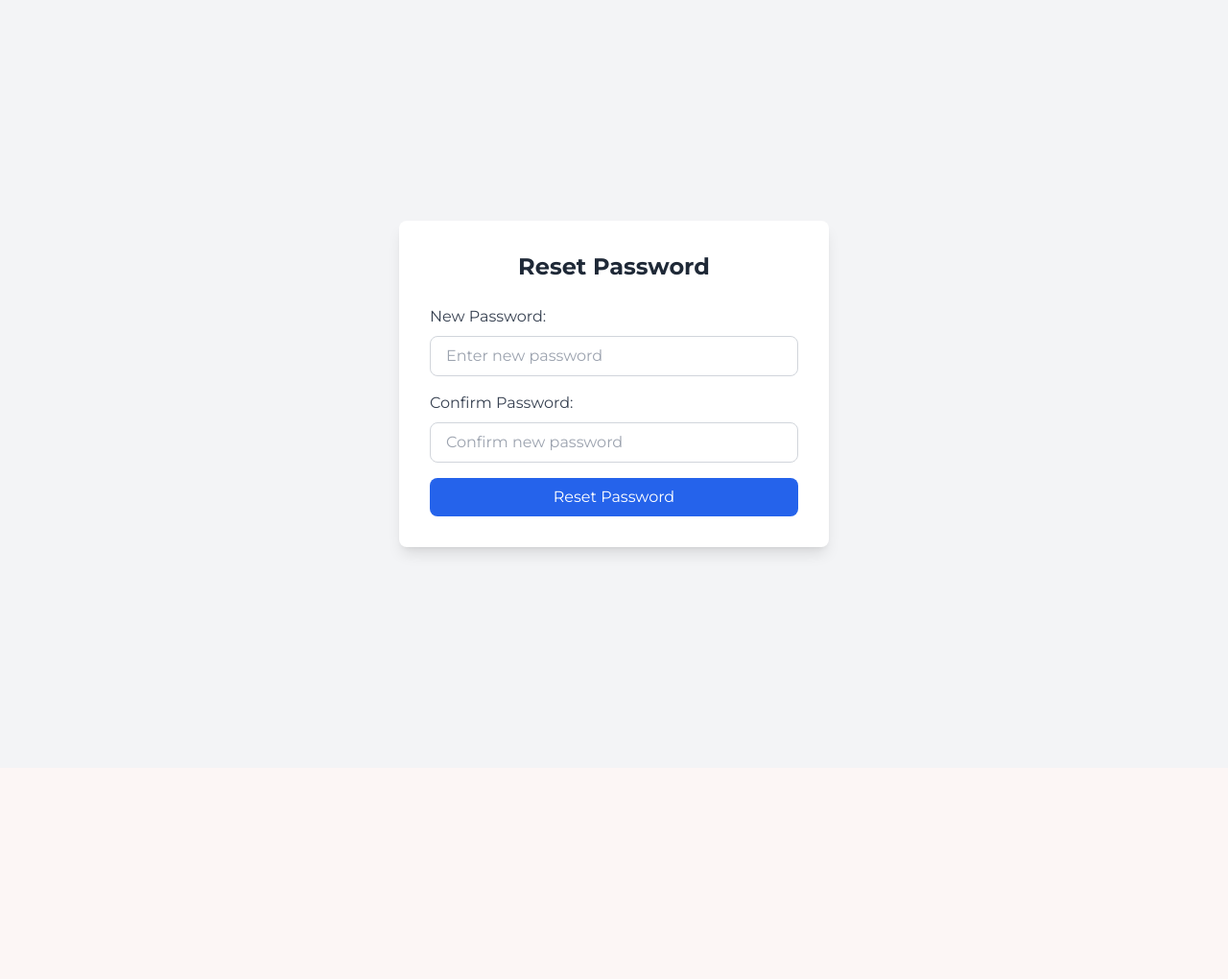
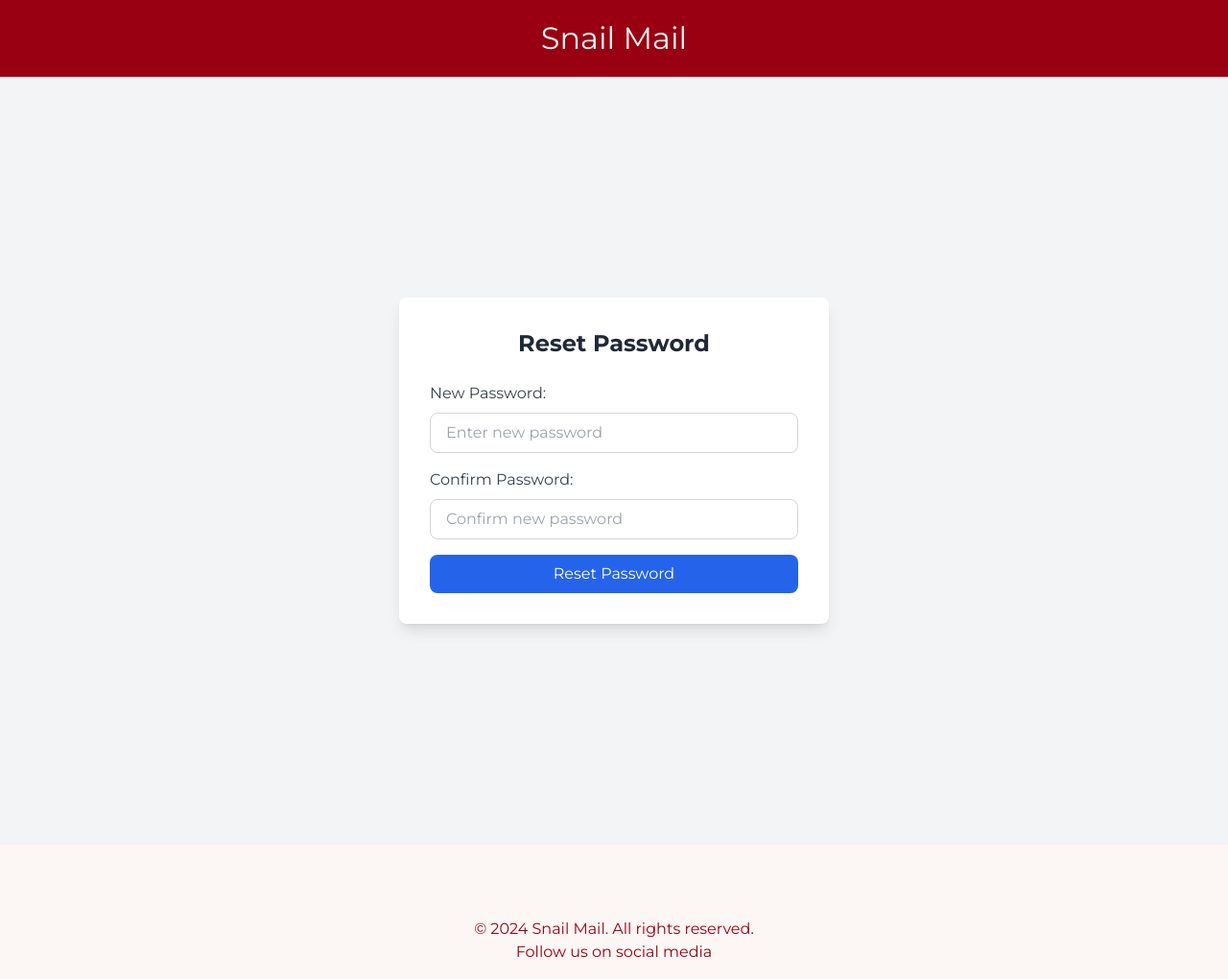
Before and after one commit to moshrx/SubscriptionSystem, a React (Create React App) app in the folder frontend/: page /reset-password/1 in a window 1280 px wide. Shown: the whole page at 96% size. Before the commit the page ends 800 px from the top, so only its background shows below. Built offline with nearby package versions, Linux system fonts and the light colour scheme.

Commit message:
added header footer

```diff
--- a/frontend/package.json
+++ b/frontend/package.json
@@ -9,6 +9,7 @@
     "axios": "^1.7.7",
     "react": "^18.3.1",
     "react-dom": "^18.3.1",
+    "react-icons": "^5.3.0",
     "react-router-dom": "^6.26.2",
     "react-scripts": "5.0.1",
     "web-vitals": "^2.1.4"
--- a/frontend/src/App.js
+++ b/frontend/src/App.js
@@ -3,6 +3,8 @@ import { BrowserRouter as Router, Route, Routes, Navigate } from 'react-router-d
 import Login from './components/Login';
 import Register from './components/Register';
 import Dashboard from './components/Dashboard';
+import Header from './components/Header'; // Import the Header component
+import Footer from './components/Footer'; // Import the Footer component
 import './App.css'; // Import the CSS file
 import ForgotPassword from './components/ForgotPassword';
 import ResetPasswordForm from './components/ResetPasswordForm';
@@ -21,6 +23,12 @@ const App = () => {
 
     return (
         <Router>
+            <div>
+                {/* Render Header */}
+                <Header />
+
+                {/* Main content */}
+                <div style={{ paddingBottom: '60px' }}> {/* Add bottom padding to avoid content overlap with footer */}
                     <Routes>
                         <Route path="/login" element={<Login setAuth={setAuth} />} />
                         <Route path="/register" element={<Register />} />
@@ -36,6 +44,11 @@ const App = () => {
                         {/* Redirect to login if accessing root path */}
                         <Route path="/" element={<Navigate to="/login" />} />
                     </Routes>
+                </div>
+
+                {/* Render Footer */}
+                <Footer />
+            </div>
         </Router>
     );
 };
--- /dev/null
+++ b/frontend/src/components/Footer.js
@@ -0,0 +1,20 @@
+import React from 'react';
+
+const Footer = () => {
+    return (
+        <footer
+            style={{
+                backgroundColor: '#FCF6F5', // Dark Red color
+                color: '#990011', // Light color for the text
+                padding: '1rem',
+                textAlign: 'center',
+                marginTop: 'auto'  // Ensure the footer is on top of other content
+            }}
+        >
+            <p style={{ margin: 0 }}>© {new Date().getFullYear()} Snail Mail. All rights reserved.</p>
+            <p style={{ margin: 0 }}>Follow us on social media</p>
+        </footer>
+    );
+};
+
+export default Footer;
--- /dev/null
+++ b/frontend/src/components/Header.js
@@ -0,0 +1,18 @@
+import React from 'react';
+
+const Header = () => {
+    return (
+        <header
+            style={{
+                backgroundColor: '#990011', // Dark Red
+                color: '#FCF6F5', // Light Color
+                padding: '1rem',
+                textAlign: 'center',
+            }}
+        >
+            <h1 style={{ margin: 0, fontSize: '2rem' }}>Snail Mail</h1>
+        </header>
+    );
+};
+
+export default Header;
--- a/frontend/src/styles/styles.css
+++ b/frontend/src/styles/styles.css
@@ -169,3 +169,55 @@ body {
   .logout-button svg {
     margin-right: 8px; /* Space between icon and text */
   }
+
+
+    /* Footer styles */
+.footer {
+  background-color: #990011; /* Deep red background */
+  color: #FCF6F5; /* Light pink text */
+  padding: 20px;
+  text-align: center;
+  position: fixed;
+  bottom: 0;
+  width: 100%;
+}
+
+.footer-container {
+  display: flex;
+  justify-content: space-between;
+  align-items: center;
+  flex-wrap: wrap;
+}
+
+.footer-info {
+  margin: 10px 0;
+}
+
+.footer-info a {
+  color: #FCF6F5; /* Light pink for links */
+  text-decoration: none;
+  margin: 0 10px;
+}
+
+.footer-info a:hover {
+  text-decoration: underline;
+}
+
+.footer-links ul {
+  list-style-type: none;
+  padding: 0;
+  display: flex;
+}
+
+.footer-links li {
+  margin: 0 10px;
+}
+
+.footer-links a {
+  color: #FCF6F5; /* Light pink for links */
+  text-decoration: none;
+}
+
+.footer-links a:hover {
+  text-decoration: underline;
+}
```
Also changed, not shown: 2 other files (tests, documents, lock files or other folders). Lines whose indentation alone changed are shown as unchanged.
